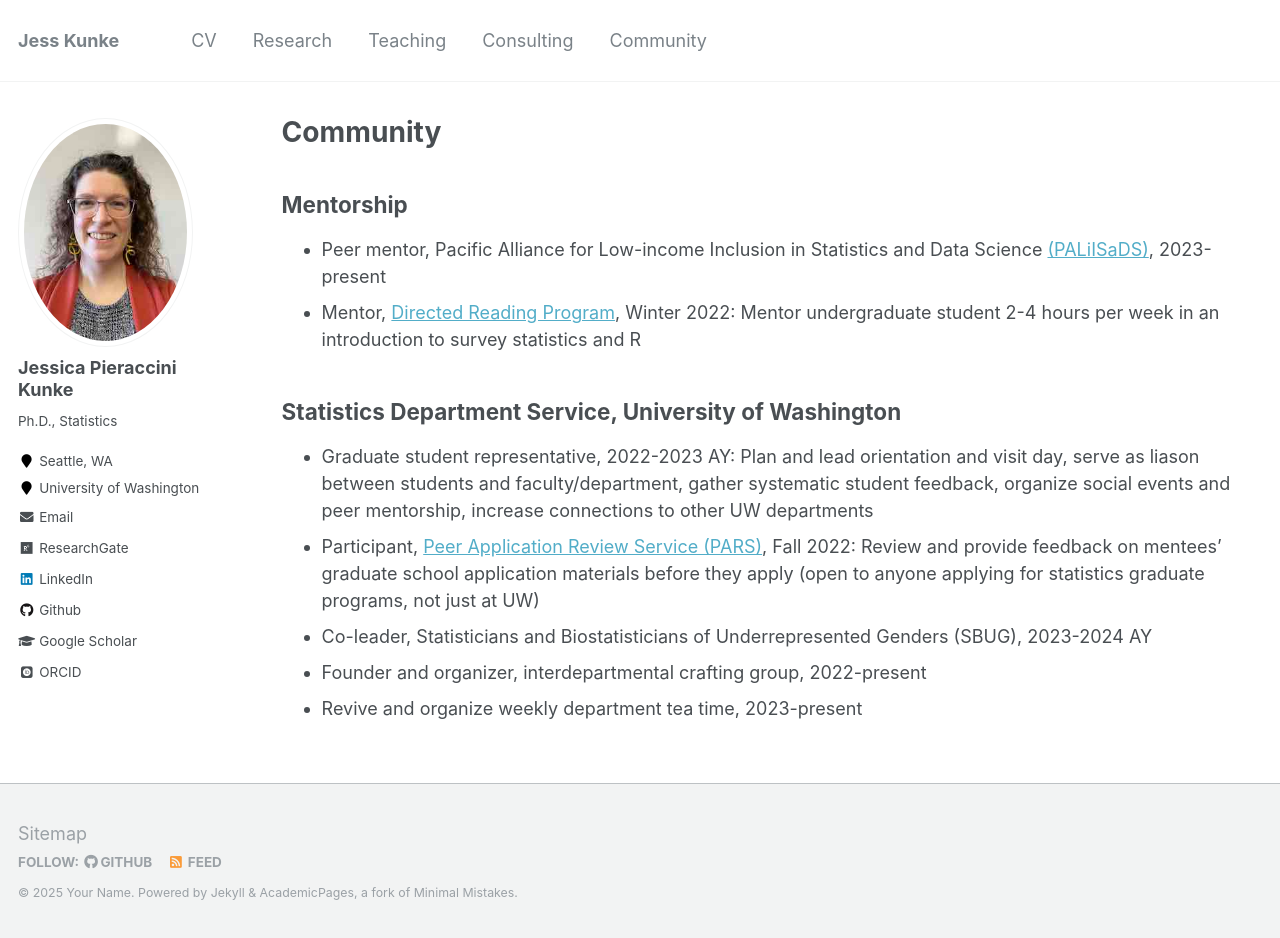
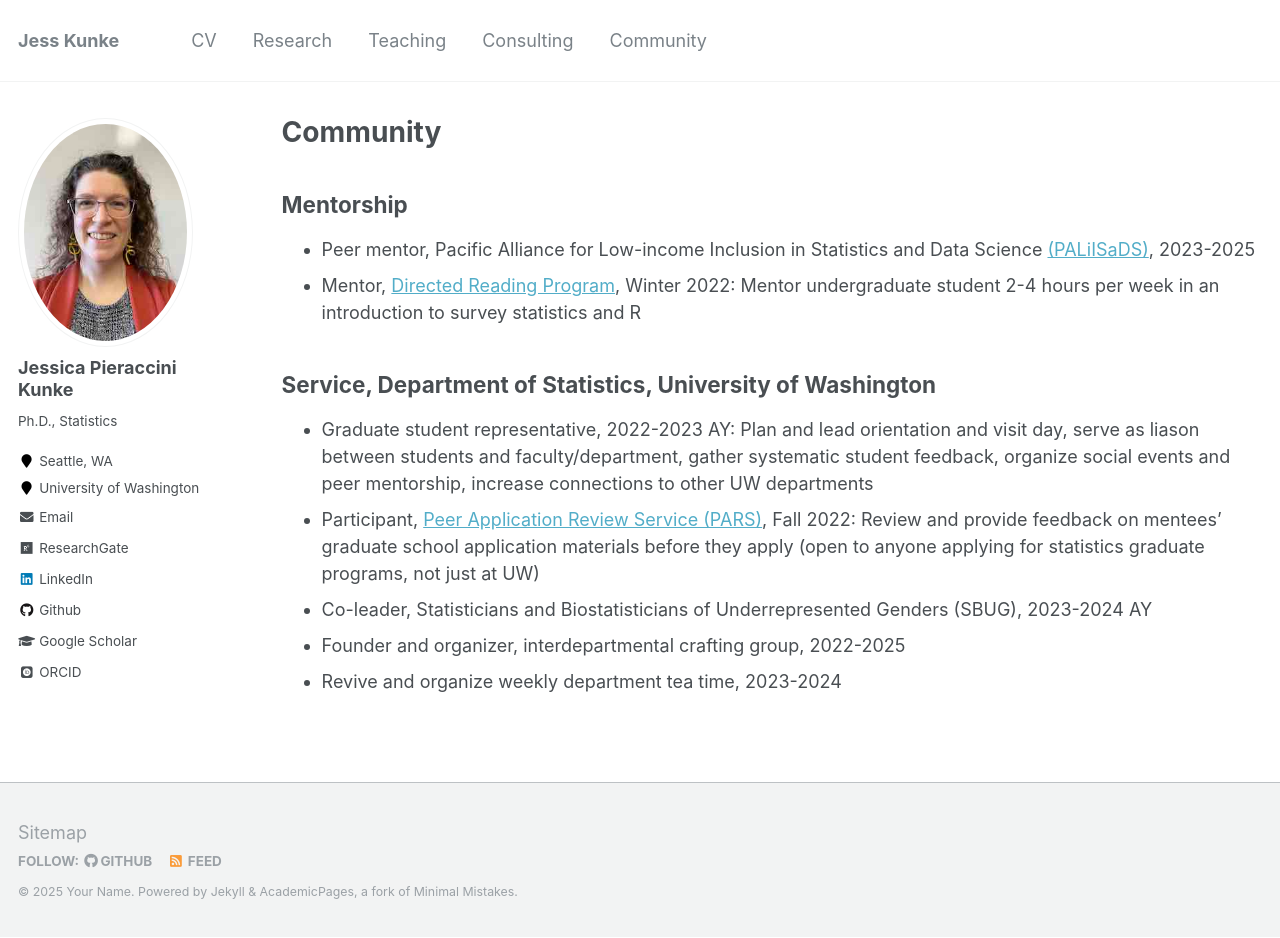
Before and after one commit to jpierkunke/jpierkunke.github.io, a Jekyll site: the page built from _pages/community.md, in a window 1280 px wide and 938 px high. Built offline with Jekyll 4.4.1, drawn with Linux system fonts in a browser that asks for light colours; some web fonts are replaced.

Commit message:
Update community.md
add end dates

```diff
--- a/_pages/community.md
+++ b/_pages/community.md
@@ -7,16 +7,16 @@ author_profile: true
 
 ## Mentorship
 
-- Peer mentor, Pacific Alliance for Low-income Inclusion in Statistics and Data Science [(PALiISaDS)](https://www.paliisads.org/home), 2023-present
+- Peer mentor, Pacific Alliance for Low-income Inclusion in Statistics and Data Science [(PALiISaDS)](https://www.paliisads.org/home), 2023-2025
 - Mentor, [Directed Reading Program](https://stat.uw.edu/academics/undergraduate/community/directed-reading-program), Winter 2022: Mentor undergraduate student 2-4 hours per week in an introduction to survey statistics and R
 
-## Statistics Department Service, University of Washington
+## Service, Department of Statistics, University of Washington
 
 - Graduate student representative, 2022-2023 AY: Plan and lead orientation and visit day, serve as liason between students and faculty/department, gather systematic student feedback, organize social events and peer mentorship, increase connections to other UW departments
 - Participant, [Peer Application Review Service (PARS)](https://stat.uw.edu/pre-application-review-service), Fall 2022: Review and provide feedback on mentees’ graduate school application materials before they apply (open to anyone applying for statistics graduate programs, not just at UW)
 - Co-leader, Statisticians and Biostatisticians of Underrepresented Genders (SBUG), 2023-2024 AY
-- Founder and organizer, interdepartmental crafting group, 2022-present
-- Revive and organize weekly department tea time, 2023-present
+- Founder and organizer, interdepartmental crafting group, 2022-2025
+- Revive and organize weekly department tea time, 2023-2024
 
 <!---
 - Assemble and/or participate in multiple student subcommittees to provide feedback on department job applicants
```
